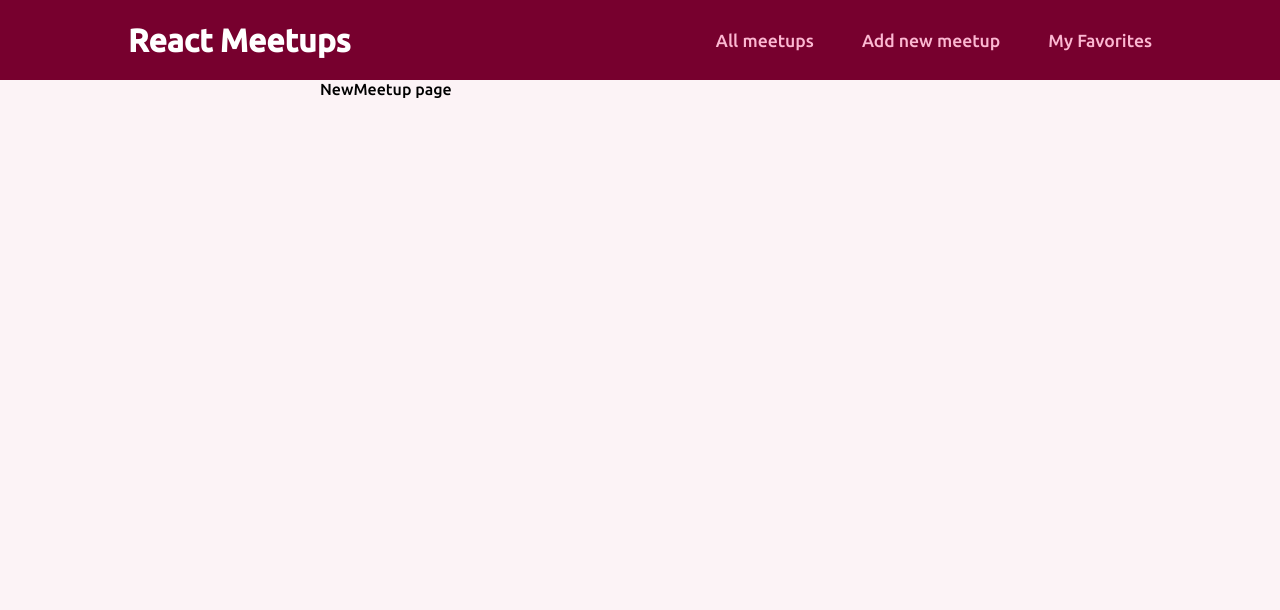
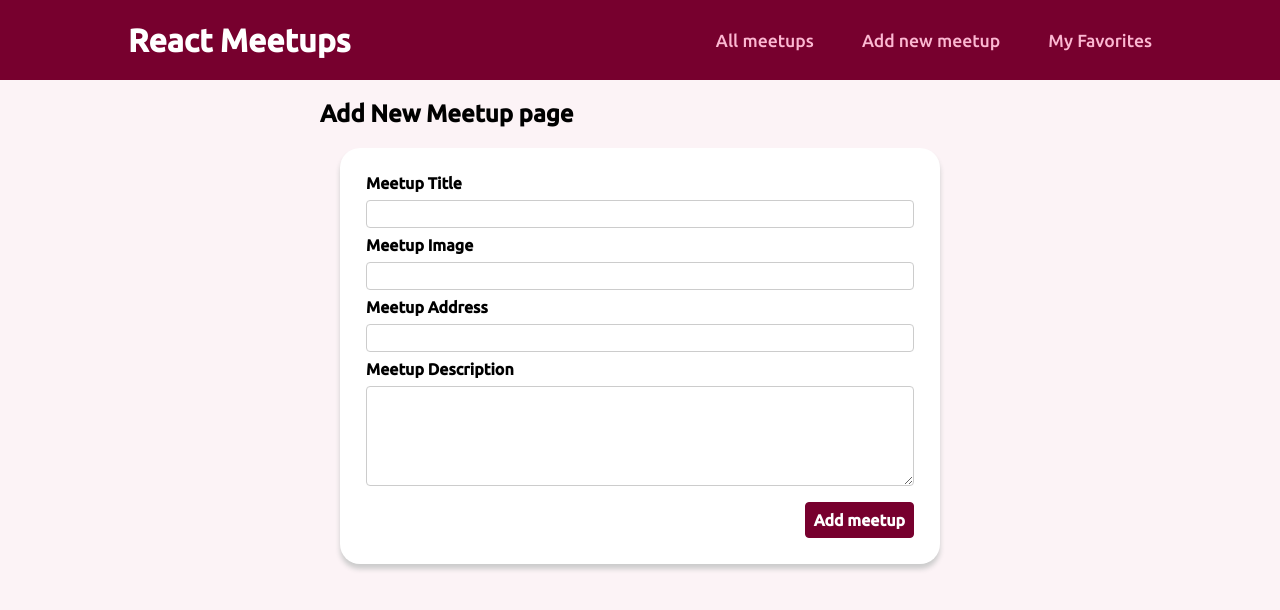
Before and after one commit to turinaf/meetup, a React (Create React App) app: page /new-meetup in a window 1280 px wide. Shown: the top 610 px of the page. Built offline with nearby package versions, Linux system fonts and the light colour scheme.

Commit message:
New meetup form

```diff
--- a/src/components/meetups/MeetupItem.module.css
+++ b/src/components/meetups/MeetupItem.module.css
@@ -1,5 +1,6 @@
 .item{
     margin: 1rem 0;
+
 }
 
 .image{
@@ -20,6 +21,8 @@
 .content {
     text-align: center;
     padding: 1rem;
+    background-color: #fff;
+    border-radius: 10px;
 }
 
 .content h3{
--- /dev/null
+++ b/src/components/meetups/NewMeetupForm.js
@@ -0,0 +1,33 @@
+import Card from "../ui/Card";
+import classes from './NewMeetupForm.module.css'
+function NewMeetupForm(){
+    return <Card>
+        <form className={classes.form}>
+            <div className={classes.control}>
+                <label htmlFor="title">Meetup Title</label>
+                <input type="text" requied id='title' />
+            </div>
+
+            <div className={classes.control}>
+                <label htmlFor="image">Meetup Image</label>
+                <input type="url" requied id='image' />
+            </div>
+
+            <div className={classes.control}>
+                <label htmlFor="address">Meetup Address</label>
+                <input type="text" requied id='address' />
+            </div>
+
+            <div className={classes.control}>
+                <label htmlFor="decription">Meetup Description</label>
+                <textarea id="description" required rows='5'></textarea>
+            </div>
+
+            <div className={classes.actions}>
+                <button>Add meetup</button>
+            </div>
+        </form>
+    </Card>
+}
+
+export default NewMeetupForm;
--- /dev/null
+++ b/src/components/meetups/NewMeetupForm.module.css
@@ -0,0 +1,45 @@
+.form{
+    padding: 1rem;
+
+}
+
+.control{
+    margin-bottom: 0.5rem;
+}
+.control label{
+    display: block;
+    font-weight: bold;
+    margin-bottom: 0.5rem;
+}
+
+.control input,
+.control textarea{
+    display: block;
+    font: inherit;
+    border-radius: 4px;
+    border: 1px solid #ccc;
+    padding: 0.25rem;
+    width: 100%;
+}
+
+.actions{
+    margin-top: 1rem;
+    text-align: right;
+}
+
+.actions button{
+    font: inherit;
+    cursor: pointer;
+    background-color: #77002e;
+    color: #fff;
+    padding: 0.5rem;
+    border: 1px solid #77002e;
+    border-radius: 4px;
+    font-weight: bold;
+}
+
+.actions button:hover,
+.actions button:active{
+    background-color: #af0e48;
+    border-color: #af0e48;
+}
--- a/src/components/ui/Card.module.css
+++ b/src/components/ui/Card.module.css
@@ -3,4 +3,5 @@
     margin: 20px;
     border-radius: 20px;
     padding: 10px;
+    background-color: #fff;
 }
--- a/src/pages/NewMeetup.js
+++ b/src/pages/NewMeetup.js
@@ -1,5 +1,10 @@
+import NewMeetupForm from "../components/meetups/NewMeetupForm";
 function NewMeetupPage(){
-    return <div>NewMeetup  page</div>;
+    return <section>
+         <h1> Add New Meetup  page</h1>
+         <NewMeetupForm />
+
+        </section>;
    }
 
 export default NewMeetupPage;
```
